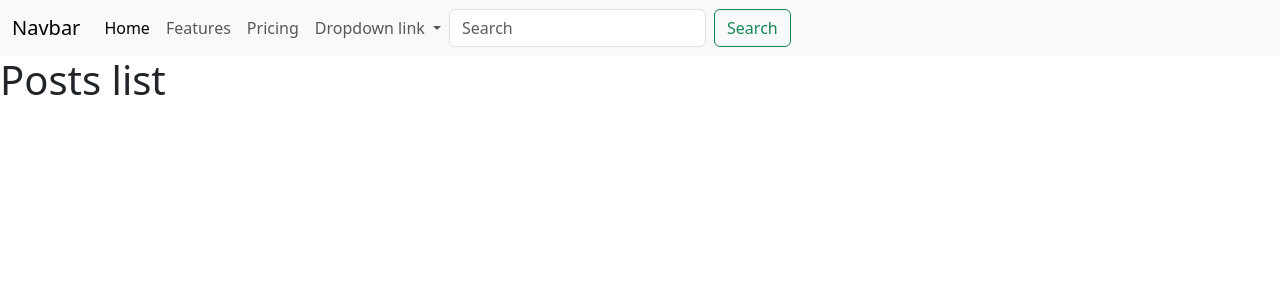
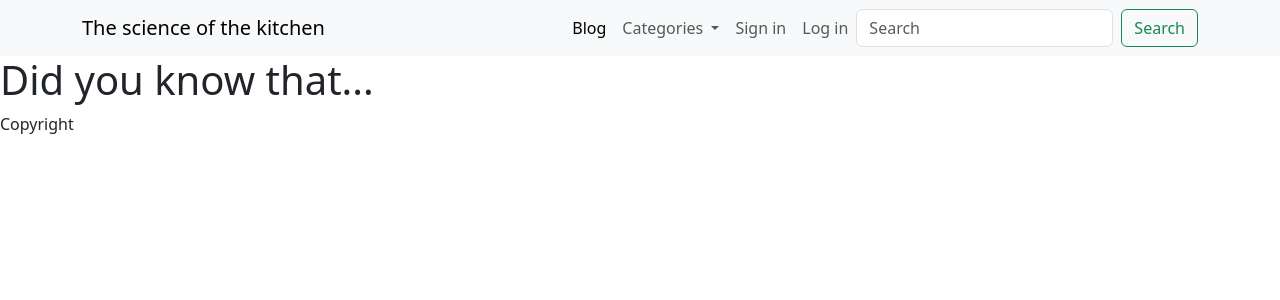
Before and after one commit to Nelgar20/the-science-of-the-kitchen, a Django app: page / in a window 1280 px wide. Shown: the top 300 px of the page. Run offline with Django 4.2, Linux system fonts and the light colour scheme; data that the repository does not hold is empty; some libraries are stand-ins or nearby versions.

Commit message:
add card to article_list.html

```diff
--- a/blog/templates/blog/article_list.html
+++ b/blog/templates/blog/article_list.html
@@ -1,11 +1,38 @@
 {% extends "base.html" %}
 {% block content %}
 
-<h1>Posts list</h1>
-{% for post in object_list %}
-<h2>{{post.title}}</h2>
-<p>{{post.excerpt}}</p>
-<p>Author: {{post.author}}</p>
-{% endfor %}
+<!-- article_list.html content starts here -->
+
+<!-- Header -->
+<div>
+    <h1>Did you know that...</h1>
+</div>
+
+<!-- Articles list -->
+
+<div class="container">
+    <div class="row">
+        {% for article in object_list %}
+        <div class="col-md-4">
+            <div class="card">
+                <div class="image">
+
+                </div>
+                <div class="card-body">
+                    <h2>{{article.title}}</h2>
+                    <p>{{article.excerpt}}</p>
+                    <p>Author: {{article.author}}</p>
+                </div>
+            </div>
+        </div>
+        {% endfor %}
+    </div>
+</div>
+
+
+
+
+
+
 
 {% endblock content %}
--- a/templates/base.html
+++ b/templates/base.html
@@ -5,6 +5,7 @@
     <meta charset="UTF-8">
     <meta name="viewport" content="width=device-width, initial-scale=1.0">
     <title>The science of the kitchen </title>
+
 
     <!-- Bootstrap CSS -->
     <link href="https://cdn.jsdelivr.net/npm/bootstrap@5.3.8/dist/css/bootstrap.min.css" rel="stylesheet"
@@ -15,34 +16,35 @@
 <body>
     <!-- Navigation -->
     <nav class="navbar navbar-expand-lg bg-body-tertiary">
-        <div class="container-fluid">
-            <a class="navbar-brand" href="#">Navbar</a>
+        <div class="container">
+            <a class="navbar-brand" href="#">The science of the kitchen</a>
             <button class="navbar-toggler" type="button" data-bs-toggle="collapse" data-bs-target="#navbarNavDropdown"
                 aria-controls="navbarNavDropdown" aria-expanded="false" aria-label="Toggle navigation">
                 <span class="navbar-toggler-icon"></span>
             </button>
             <div class="collapse navbar-collapse" id="navbarNavDropdown">
-                <ul class="navbar-nav">
+                <ul class="navbar-nav ms-auto">
                     <li class="nav-item">
-                        <a class="nav-link active" aria-current="page" href="#">Home</a>
-                    </li>
-                    <li class="nav-item">
-                        <a class="nav-link" href="#">Features</a>
-                    </li>
-                    <li class="nav-item">
-                        <a class="nav-link" href="#">Pricing</a>
+                        <a class="nav-link active" aria-current="page" href="#">Blog</a>
                     </li>
                     <li class="nav-item dropdown">
                         <a class="nav-link dropdown-toggle" href="#" role="button" data-bs-toggle="dropdown"
                             aria-expanded="false">
-                            Dropdown link
+                            Categories
                         </a>
                         <ul class="dropdown-menu">
-                            <li><a class="dropdown-item" href="#">Action</a></li>
+                            <li><a class="dropdown-item" href="#">Heat and energy</a></li>
                             <li><a class="dropdown-item" href="#">Another action</a></li>
                             <li><a class="dropdown-item" href="#">Something else here</a></li>
                         </ul>
                     </li>
+                    <li class="nav-item">
+                        <a class="nav-link" href="#">Sign in</a>
+                    </li>
+                    <li class="nav-item">
+                        <a class="nav-link" href="#">Log in</a>
+                    </li>
+
                 </ul>
                 <form class="d-flex" role="search">
                     <input class="form-control me-2" type="search" placeholder="Search" aria-label="Search" />
@@ -58,8 +60,16 @@
         {% endblock content %}
     </main>
     <!-- Footer -->
-    <footer></footer>
+    <footer>
+        <div>
+            <p>Copyright</p>
+        </div>
+    </footer>
 
+    <!-- Font Awesome -->
+    <script src="https://kit.fontawesome.com/abfa00897f.js" crossorigin="anonymous"></script>
+
+    <!-- Bootstrap JS -->
     <script src="https://cdn.jsdelivr.net/npm/bootstrap@5.3.8/dist/js/bootstrap.bundle.min.js"
         integrity="sha384-FKyoEForCGlyvwx9Hj09JcYn3nv7wiPVlz7YYwJrWVcXK/BmnVDxM+D2scQbITxI"
         crossorigin="anonymous"></script>
--- a/the_science_of_the_kitchen/settings.py
+++ b/the_science_of_the_kitchen/settings.py
@@ -28,7 +28,7 @@ TEMPLATES_DIR = os.path.join(BASE_DIR, 'templates')
 SECRET_KEY = os.environ.get("SECRET_KEY")
 
 # SECURITY WARNING: don't run with debug turned on in production!
-DEBUG = False
+DEBUG = True
 
 ALLOWED_HOSTS = ['.herokuapp.com', '127.0.0.1',]
 
```
